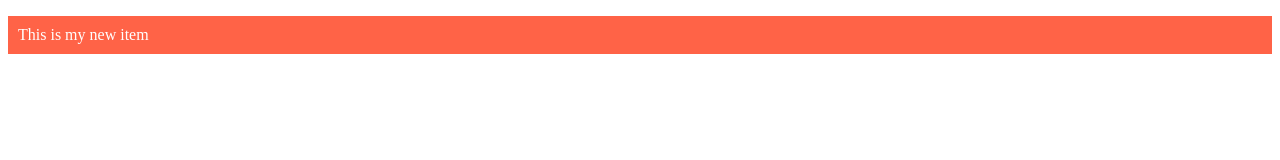
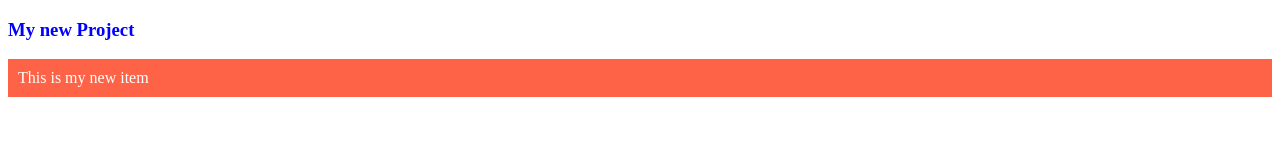
Before and after one commit to nazmulislamgit/first-github-repo, a plain HTML site: page index.html in a window 1280 px wide. Drawn offline with Linux system fonts and the light colour scheme.

Commit message:
added the my new css

```diff
--- a/css/style.css
+++ b/css/style.css
@@ -6,3 +6,6 @@ color: white;
 p {
     padding: 10px;
 }
+h3{
+    color: blue;
+}
--- a/index.html
+++ b/index.html
@@ -7,6 +7,7 @@
     <link rel="stylesheet" href="/css/style.css">
 </head>
 <body>
+    <h3>My new Project</h3>
     <div>
       <p>This is my new item</p>
     </div>
```
